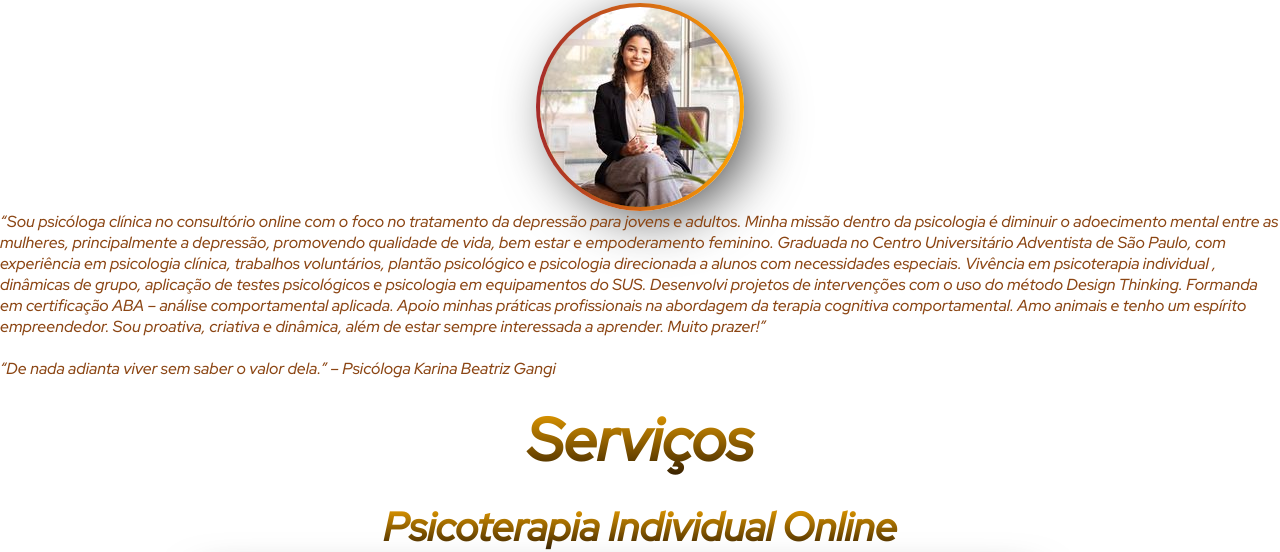
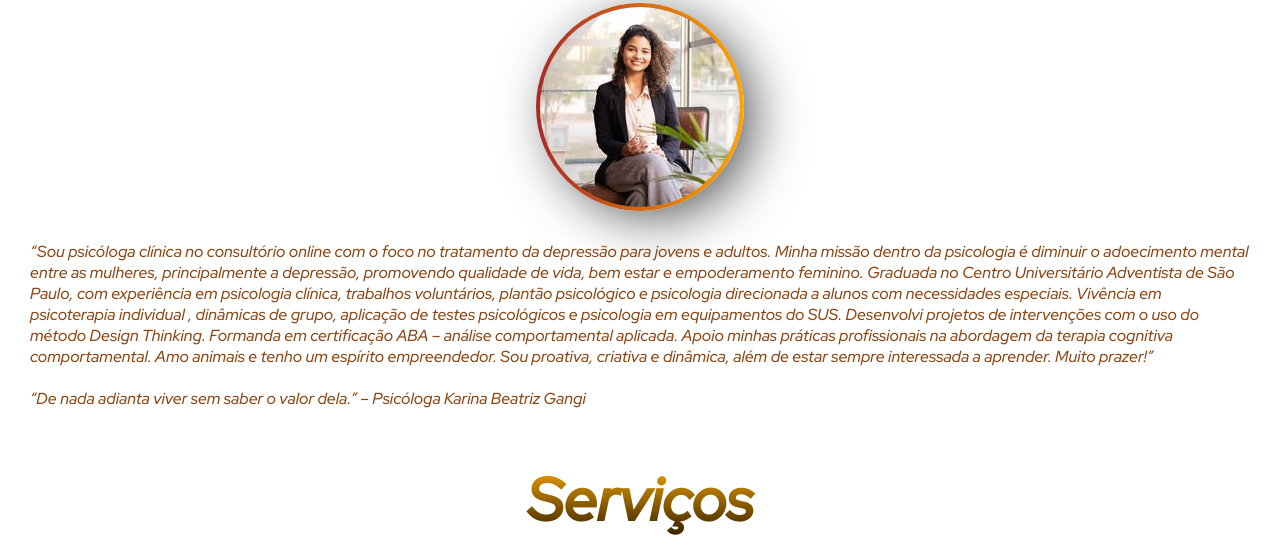
Before and after one commit to Estevao-lang/psi, a plain HTML site: page index.html in a window 1280 px wide. Shown: the part 853-1405 px from the top of the page. Drawn offline with Linux system fonts and the light colour scheme.

Commit message:
Add files via upload

```diff
--- a/style.css
+++ b/style.css
@@ -270,6 +270,9 @@ align-items: center;
     display: flex;
     align-items: center;
     justify-content: center;
+  }
+  .apre_text{
+    padding: 30px;
   }
 
   .profile {
```
